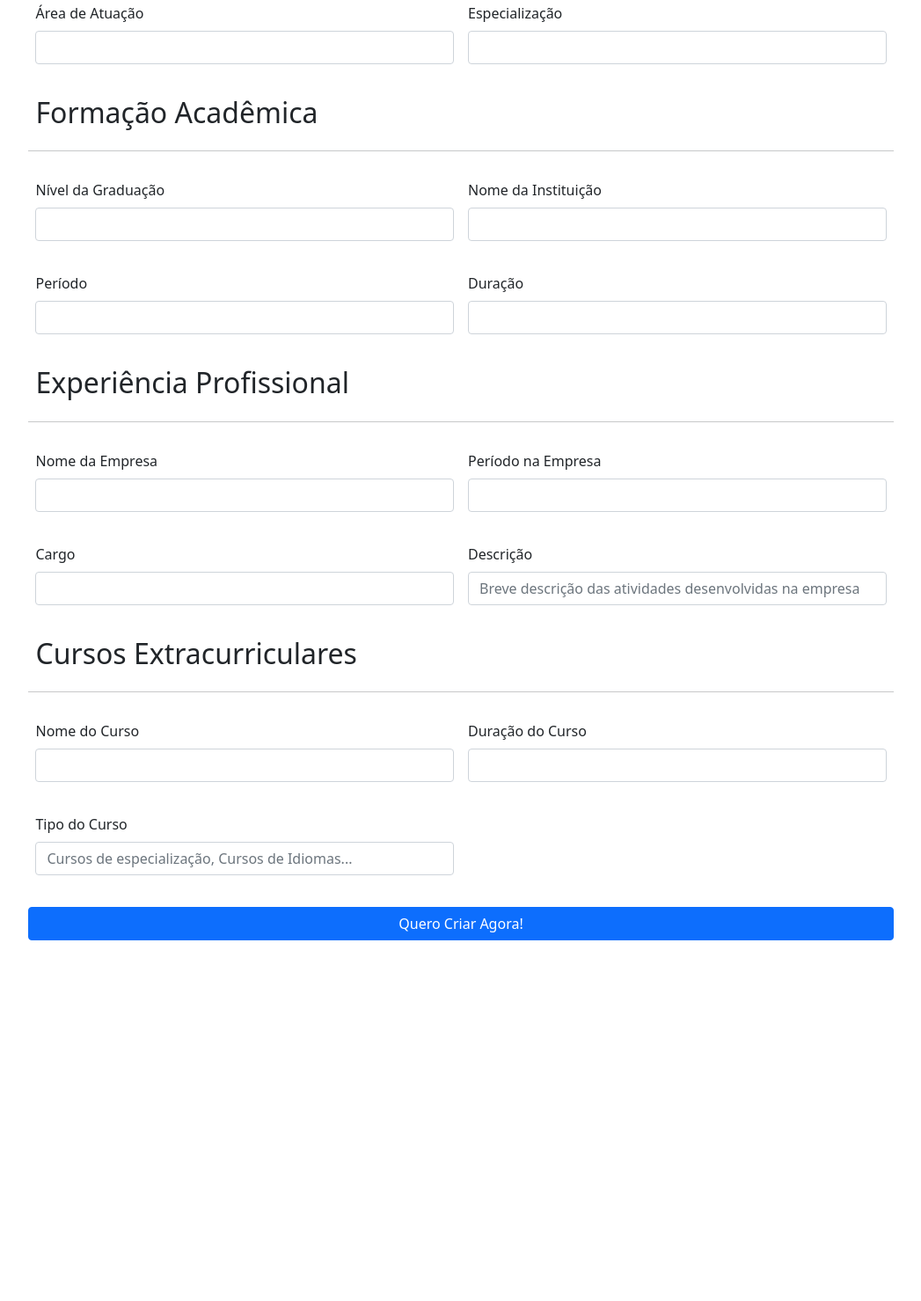
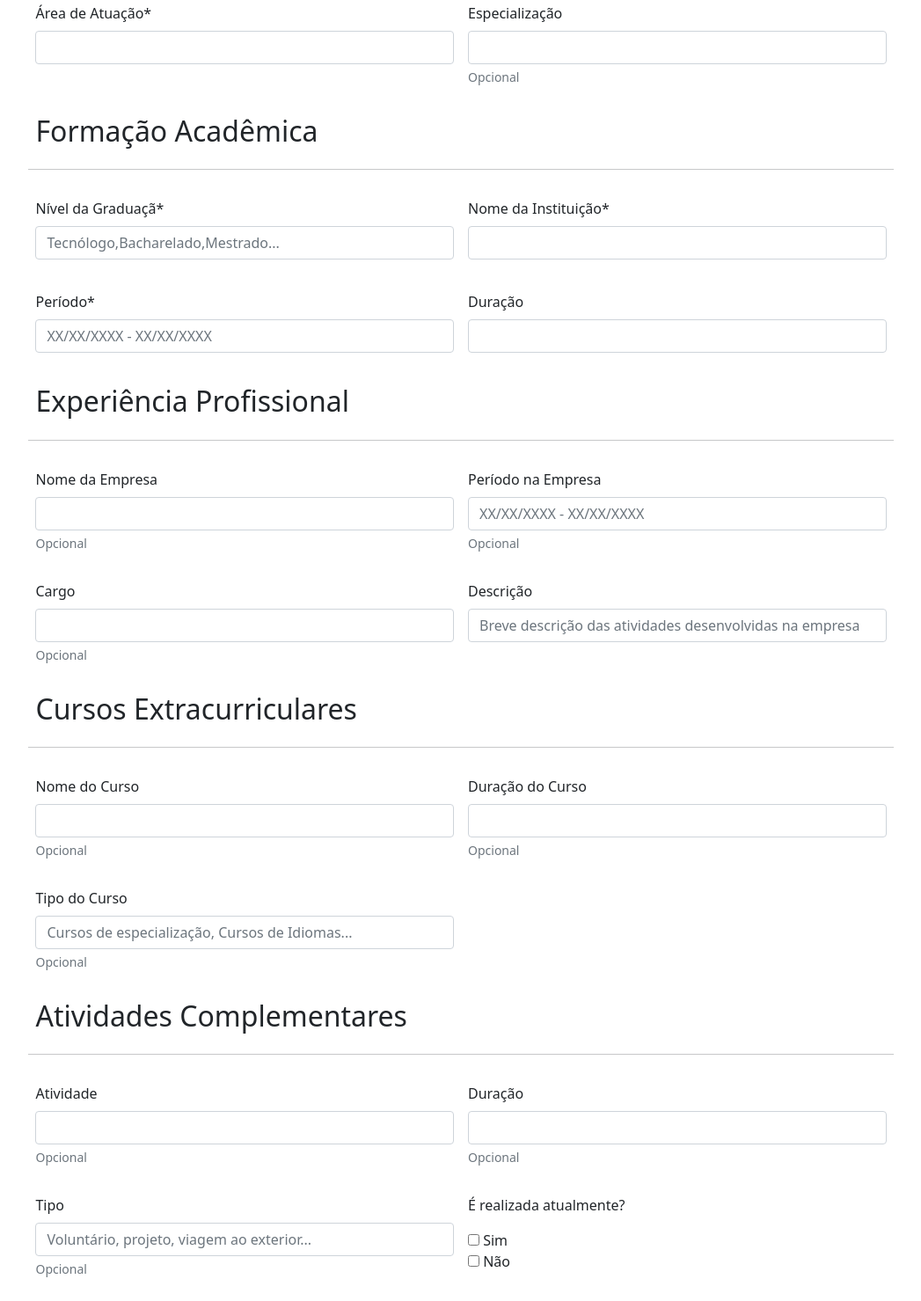
Before and after one commit to JovemCarlosTI/curriculo-maker, a website: page public/pages/index.html in a window 1280 px wide. Shown: the part 1281-2760 px from the top of the page at 88% size, without its empty margins (116-1163 px from the left). Before the commit the page ends 2473 px from the top, so only its background shows below. Drawn offline with nearby package versions, Linux system fonts and the light colour scheme.

Commit message:
finalização do formulario

```diff
--- a/public/pages/index.html
+++ b/public/pages/index.html
@@ -1,5 +1,6 @@
 <!DOCTYPE html>
 <html lang="pt-br">
+
 <head>
     <meta charset="UTF-8">
     <meta name="viewport" content="width=device-width, initial-scale=1.0">
@@ -10,6 +11,7 @@
 
     <!-- <link rel="stylesheet" href="../styles/style.css"> -->
 </head>
+
 <body style="margin: 2%;">
     <header>
         <h1 class="text-center">Crie o seu Currículo Automaticamente Agora!</h1>
@@ -118,80 +120,110 @@
             <h2>Objetivo Profissional</h2>
             <hr>
             <div class="mb-3 col-6">
-                <label for="area" class="form-label">Área de Atuação</label>
-                <input type="text" class="form-control" id="area">
+                <label for="area" class="form-label">Área de Atuação*</label>
+                <input type="text" class="form-control" id="area" required>
                 <div id="nomeHelp" class="form-text"></div>
             </div>
             <div class="mb-3 col-6">
                 <label for="especi" class="form-label">Especialização</label>
                 <input type="text" class="form-control" id="especi">
-                <div id="nomeHelp" class="form-text"></div>
+                <div id="nomeHelp" class="form-text">Opcional</div>
             </div>
             <h2>Formação Acadêmica</h2>
             <hr>
             <div class="mb-3 col-6">
-                <label for="nivelGraduacao" class="form-label">Nível da Graduação</label>
-                <input type="text" class="form-control" id="nivelgr">
+                <label for="nivelGraduacao" class="form-label">Nível da Graduaçã*</label>
+                <input type="text" class="form-control" id="nivelgr" placeholder="Tecnólogo,Bacharelado,Mestrado..." required>
                 <div id="nivelGraduacaoHelp" class="form-text"></div>
             </div>
             <div class="mb-3 col-6">
-                <label for="nomeInstituicao" class="form-label">Nome da Instituição</label>
-                <input type="text" class="form-control" id="nomeInstituicao">
+                <label for="nomeInstituicao" class="form-label">Nome da Instituição*</label>
+                <input type="text" class="form-control" id="nomeInstituicao" required>
                 <div id="nomeInstituicaoHelp" class="form-text"></div>
             </div>
             <div class="mb-3 col-6">
-                <label for="periodo" class="form-label">Período</label>
-                <input type="text" class="form-control" id="periodo">
-                <div id="periodoHelp" class="form-text"></div>
+                <label for="periodo" class="form-label">Período*</label>
+                <input type="text" class="form-control" id="periodo" placeholder="XX/XX/XXXX - XX/XX/XXXX" required>
+                <div id=" periodoHelp " class="form-text "></div>
             </div>
-            <div class="mb-3 col-6">
-                <label for="duracao" class="form-label">Duração</label>
-                <input type="text" class="form-control" id="duracao">
-                <div id="duracaoHelp" class="form-text"></div>
+            <div class="mb-3 col-6 ">
+                <label for="duracao " class="form-label ">Duração</label>
+                <input type="text " class="form-control " id="duracao ">
+                <div id="duracaoHelp " class="form-text "></div>
             </div>
 
 
             <h2>Experiência Profissional</h2>
             <hr>
-          <div class="mb-3 col-6">
-            <label for="nomeEmpresa" class="form-label">Nome da Empresa</label>
-            <input type="text" class="form-control" id="n-empre">
-            <div id="nomeEmpresaHelp" class="form-text"></div>
+            <div class="mb-3 col-6 ">
+                <label for="nomeEmpresa " class="form-label ">Nome da Empresa</label>
+                <input type="text " class="form-control " id="n-empre ">
+                <div id="nomeEmpresaHelp " class="form-text ">Opcional</div>
             </div>
-        <div class="mb-3 col-6">
-            <label for="periEmpresa" class="form-label">Período na Empresa</label>
-            <input type="text" class="form-control" id="p-empre">
-            <div id="periEmpresaHelp" class="form-text"></div>
+            <div class="mb-3 col-6 ">
+                <label for="periEmpresa " class="form-label ">Período na Empresa</label>
+                <input type="text " class="form-control " id="p-empre " placeholder="XX/XX/XXXX - XX/XX/XXXX">
+                <div id="periEmpresaHelp " class="form-text ">Opcional</div>
             </div>
-        <div class="mb-3 col-6">
-            <label for="cargo" class="form-label">Cargo</label>
-            <input type="text" class="form-control" id="cargo">
-            <div id="cargoHelp" class="form-text"></div>
+            <div class="mb-3 col-6 ">
+                <label for="cargo " class="form-label ">Cargo</label>
+                <input type="text " class="form-control " id="cargo ">
+                <div id="cargoHelp " class="form-text ">Opcional</div>
             </div>
-        <div class="mb-3 col-6">
-            <label for="desEmpresa" class="form-label">Descrição</label>
-            <input type="text" class="form-control" id="desEmpresa" placeholder="Breve descrição das atividades desenvolvidas na empresa">
-            <div id="periEmpresaHelp" class="form-text"></div>
+            <div class="mb-3 col-6 ">
+                <label for="desEmpresa " class="form-label ">Descrição</label>
+                <input type="text " class="form-control " id="desEmpresa " placeholder="Breve descrição das atividades desenvolvidas na empresa ">
+                <div id="periEmpresaHelp " class="form-text "></div>
             </div>
             <h2>Cursos Extracurriculares</h2>
             <hr>
-        <div class="mb-3 col-6">
-            <label for="nCurso" class="form-label">Nome do Curso</label>
-            <input type="text" class="form-control" id="nCurso">
-            <div id="nCursoHelp" class="form-text"></div>
+            <div class="mb-3 col-6 ">
+                <label for="nCurso " class="form-label ">Nome do Curso</label>
+                <input type="text " class="form-control " id="nCurso ">
+                <div id="nCursoHelp " class="form-text ">Opcional</div>
             </div>
-          <div class="mb-3 col-6">
-            <label for="dCurso" class="form-label">Duração do Curso</label>
-            <input type="text" class="form-control" id="dCurso">
-            <div id="dCursoHelp" class="form-text"></div>
+            <div class="mb-3 col-6 ">
+                <label for="dCurso " class="form-label ">Duração do Curso</label>
+                <input type="text " class="form-control " id="dCurso ">
+                <div id="dCursoHelp " class="form-text ">Opcional</div>
             </div>
-          <div class="mb-3 col-6">
-            <label for="tCurso" class="form-label">Tipo do Curso</label>
-            <input type="text" class="form-control" id="tCurso" placeholder="Cursos de especialização, Cursos de Idiomas...">
-            <div id="tCursoHelp" class="form-text"></div>
+            <div class="mb-3 col-6 ">
+                <label for="tCurso " class="form-label ">Tipo do Curso</label>
+                <input type="text " class="form-control " id="tCurso " placeholder="Cursos de especialização, Cursos de Idiomas... ">
+                <div id="tCursoHelp " class="form-text ">Opcional</div>
+            </div>
+            <h2>Atividades Complementares</h2>
+            <hr>
+            <div class="mb-3 col-6 ">
+                <label for="nAtiv " class="form-label ">Atividade</label>
+                <input type="text " class="form-control " id="nAtiv ">
+                <div id="nAtivHelp " class="form-text ">Opcional</div>
+            </div>
+            <div class="mb-3 col-6 ">
+                <label for="dAtiv " class="form-label ">Duração</label>
+                <input type="text " class="form-control " id="dAtiv ">
+                <div id="dAtivHelp " class="form-text ">Opcional</div>
+            </div>
+            <div class="mb-3 col-6 ">
+                <label for="tAtiv " class="form-label ">Tipo</label>
+                <input type="text " class="form-control " id="tAtiv " placeholder="Voluntário, projeto, viagem ao exterior...">
+                <div id="tAtivHelp " class="form-text ">Opcional</div>
             </div>
 
-            <button type="submit" onclick="saveInfos()" class="btn btn-primary">Quero Criar Agora!</button>
+            <div class="mb-3 col-6 ">
+                <p>É realizada atualmente? </p>
+                <div>
+                    <input type="checkbox" id="sim " name="sim ">
+                    <label for="sim ">Sim</label>
+                </div>
+                <div>
+                    <input type="checkbox" id="nao " name="nao ">
+                    <label for="nao ">Não</label>
+                </div>
+
+            </div>
+
+            <button type="submit " onclick="saveInfos() " class="btn btn-primary ">Quero Criar Agora!</button>
         </form>
     </section>
 
@@ -208,30 +240,24 @@
             cidade,
             linkedin,
             github,
-            habilidades: [
-                {
+            habilidades: [{
                 nome: '',
                 nivel: ''
-                },
-                {
+            }, {
                 nome: '',
                 nivel: ''
-                },
-                {
+            }, {
                 nome: '',
                 nivel: ''
-                },
-                {
+            }, {
                 nome: '',
                 nivel: ''
-                },
-                {
+            }, {
                 nome: '',
                 nivel: ''
-                }
-            ],
+            }],
             objetivo_profissional: {
-                area_atuacao : '',
+                area_atuacao: '',
                 especializacao: ''
             },
             formacao_academica: {
@@ -240,52 +266,43 @@
                 periodo: '',
                 duracao: ''
             },
-            experiencia_profissional: [
-                {
+            experiencia_profissional: [{
                 nome_empresa: '',
                 cargo: '',
                 periodo: '',
                 descricao: ''
-                },
-                {
+            }, {
                 nome_empresa: '',
                 cargo: '',
                 periodo: '',
                 descricao: ''
-                },
-                {
+            }, {
                 nome_empresa: '',
                 cargo: '',
                 periodo: '',
                 descricao: ''
-                }
-            ],
-            cursos: [
-                {
+            }],
+            cursos: [{
                     nome_curso: '',
                     duracao: '',
                     tipo: '',
                     descricao: ''
-                },
-                {
+                }, {
                     nome_curso: '',
                     duracao: '',
                     tipo: '',
                     descricao: ''
-                },
-                {
+                }, {
                     nome_curso: '',
                     duracao: '',
                     tipo: '',
                     descricao: ''
-                },
-                {
+                }, {
                     nome_curso: '',
                     duracao: '',
                     tipo: '',
                     descricao: ''
-                },
-                {
+                }, {
                     nome_curso: '',
                     duracao: '',
                     tipo: '',
@@ -293,32 +310,27 @@
                 }
 
             ],
-            atividades_complementares: [
-                {
+            atividades_complementares: [{
                     nome_atividade: '',
                     duracao: '',
                     tipo: '',
                     descricao: ''
-                },
-                {
+                }, {
                     nome_atividade: '',
                     duracao: '',
                     tipo: '',
                     descricao: ''
-                },
-                {
+                }, {
                     nome_atividade: '',
                     duracao: '',
                     tipo: '',
                     descricao: ''
-                },
-                {
+                }, {
                     nome_atividade: '',
                     duracao: '',
                     tipo: '',
                     descricao: ''
-                },
-                {
+                }, {
                     nome_atividade: '',
                     duracao: '',
                     tipo: '',
@@ -377,7 +389,7 @@
 
         console.log(curriculo);
 
-        // document.body.innerHTML = `<body onload="generateCurriculum()"><header><h1 id="name">${curriculo.name}</h1>
+        // document.body.innerHTML = `<body onload="generateCurriculum() "><header><h1 id="name ">${curriculo.name}</h1>
         // </header>
         // <section>
         // </section>
@@ -397,6 +409,7 @@
     </script>
 
     <!-- Option 1: Bootstrap Bundle with Popper -->
-    <script src="https://cdn.jsdelivr.net/npm/bootstrap@5.1.3/dist/js/bootstrap.bundle.min.js" integrity="sha384-ka7Sk0Gln4gmtz2MlQnikT1wXgYsOg+OMhuP+IlRH9sENBO0LRn5q+8nbTov4+1p" crossorigin="anonymous"></script>
+    <script src="https://cdn.jsdelivr.net/npm/bootstrap@5.1.3/dist/js/bootstrap.bundle.min.js " integrity="sha384-ka7Sk0Gln4gmtz2MlQnikT1wXgYsOg+OMhuP+IlRH9sENBO0LRn5q+8nbTov4+1p " crossorigin="anonymous "></script>
 </body>
+
 </html>
```
Lines whose indentation alone changed are shown as unchanged.
